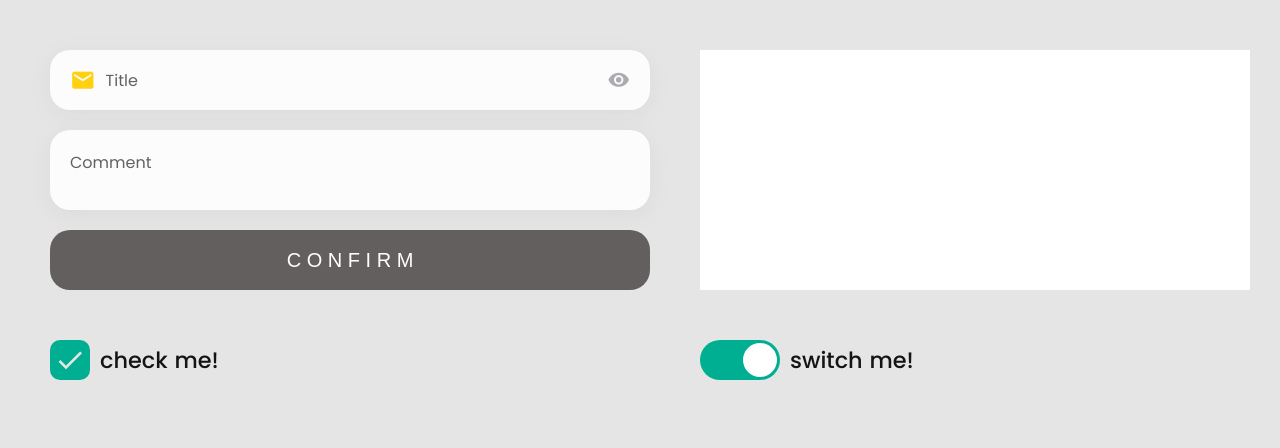
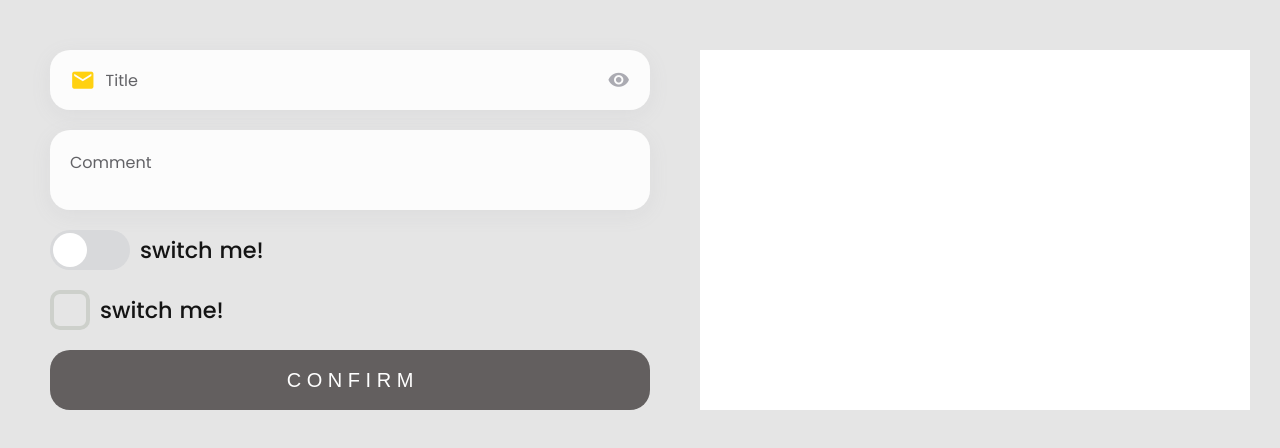
Before and after one commit to olverica/form, a Nuxt app: page / in a window 1280 px wide. Shown: the top 448 px of the page. Built offline with nearby package versions, Linux system fonts and the light colour scheme.

Commit message:
radio and checkbox

```diff
--- /dev/null
+++ b/components/olverica/Checkbox.vue
@@ -0,0 +1,74 @@
+<template>
+  <div class="ol">
+    <button
+      class="ol-checkbox"
+      :class="{'ol-checkbox--checked': active}"
+      @click="toggle">
+    </button>
+
+    <label class="ol-checkbox__title">{{ label }}</label>
+  </div>
+</template>
+
+
+<script lang="ts">
+import Vue, {PropType} from 'vue'
+import {Form, isForm} from '~/services/types'
+
+
+export default Vue.extend({
+
+  inject: {
+    $form: {default: undefined}
+  },
+
+  props: {
+    default: {type: Boolean as PropType<boolean>, default: false},
+
+    label: {type: String as PropType<string>, default: 'switch me!'},
+
+    name: {type: String as PropType<string>, default: 'checkbox'},
+  },
+
+  data() {
+    return {
+      active: false
+    }
+  },
+
+  computed: {
+    form(): Form|null {
+      let form = (this as any).$form;
+      return isForm(form) ? form : null;
+    }
+  },
+
+  mounted() {
+    this.active = this.default;
+
+    this.register();
+  },
+
+  methods: {
+    register() {
+      this.form?.register(this);
+    },
+
+    valuable(): boolean {
+      return true;
+    },
+
+    compute(): boolean {
+      return this.active;
+    },
+
+    dirty(): boolean {
+      return this.default !== this.active;
+    },
+
+    toggle() {
+      this.active = !!!this.active;
+    },
+  }
+})
+</script>
--- a/components/olverica/Input.vue
+++ b/components/olverica/Input.vue
@@ -67,13 +67,10 @@ export default Vue.extend({
 
   data() {
     return {
+      validator: new Validator(),
+      focused: false,
+      hidden: false,
       entry: '',
-
-      config: null,
-      validator: new Validator(),
-
-      hidden: false,
-      focused: false,
     }
   },
 
--- /dev/null
+++ b/components/olverica/RadioButton.vue
@@ -0,0 +1,74 @@
+<template>
+  <div class="ol">
+    <button
+      class="ol-switch"
+      :class="{'ol-switch--active': active}"
+      @click="toggle">
+    </button>
+
+    <label class="ol-checkbox__title">{{ label }}</label>
+  </div>
+</template>
+
+
+<script lang="ts">
+import Vue, {PropType} from 'vue'
+import {Form, isForm} from '~/services/types'
+
+
+export default Vue.extend({
+
+  inject: {
+    $form: {default: undefined}
+  },
+
+  props: {
+    default: {type: Boolean as PropType<boolean>, default: false},
+
+    label: {type: String as PropType<string>, default: 'switch me!'},
+
+    name: {type: String as PropType<string>, default: 'radio'},
+  },
+
+  data() {
+    return {
+      active: false
+    }
+  },
+
+  computed: {
+    form(): Form|null {
+      let form = (this as any).$form;
+      return isForm(form) ? form : null;
+    }
+  },
+
+  mounted() {
+    this.active = this.default;
+
+    this.register();
+  },
+
+  methods: {
+    register() {
+      this.form?.register(this);
+    },
+
+    valuable(): boolean {
+      return true;
+    },
+
+    compute(): boolean {
+      return this.active;
+    },
+
+    dirty(): boolean {
+      return this.default !== this.active;
+    },
+
+    toggle() {
+      this.active = !!!this.active;
+    },
+  }
+})
+</script>
--- a/pages/index.vue
+++ b/pages/index.vue
@@ -9,22 +9,18 @@
         <label class="ol-field__title">Comment<span class="ol-field__counter">0/180</span></label>
       </fieldset>
 
+
+      <olverica-radio-button/>
+
+      <olverica-checkbox/>
+
       <olverica-submit-button/>
+
     </olverica-form>
 
     <code>
       {{ value }}
     </code>
-
-    <div class="ol">
-      <button class="ol-checkbox ol-checkbox--checked"></button>
-      <label class="ol-checkbox__title">check me!</label>
-    </div>
-
-    <div class="ol">
-      <button class="ol-switch ol-switch--active"></button>
-      <label class="ol-checkbox__title">switch me!</label>
-    </div>
 
   </main>
 </template>
--- a/services/types.ts
+++ b/services/types.ts
@@ -35,20 +35,20 @@ export function isForm(form: unknown): form is Form {
 
 export interface Validatable {
     validate(): Validation;
+    focus(): void;
 }
 
 export function isValidatable(field: unknown): field is Validatable {
     return typeof field === 'object'
         && field !== null
+        && 'focus' in field
         && 'validate' in field;
 }
 
 export interface Field {
     name: string;
 
-    validate(): boolean;
     valuable(): boolean;
     compute(): unknown;
     dirty(): boolean;
-    focus(): void;
 }
```
